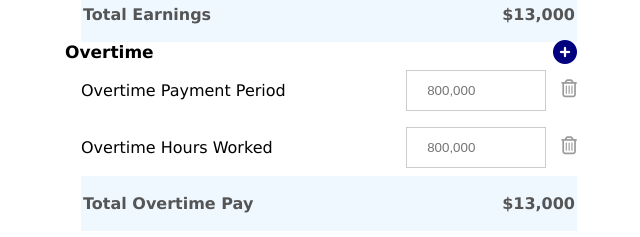
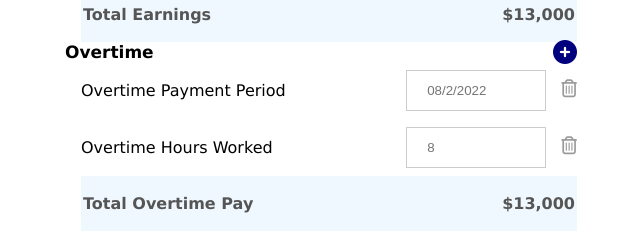
Before and after one commit to maheen-star/pay-form, a plain HTML site: page index.html in a window 1280 px wide. Shown: the part 415-652 px from the top of the page, 319-959 px from the left. Drawn offline with Linux system fonts and the light colour scheme.

Commit message:
Update index.html

```diff
--- a/index.html
+++ b/index.html
@@ -101,11 +101,11 @@
               <p>Overtime Payment Period</p>
               <div class="earnings_item_right">
                 <input
-                  type="number"
+                  type="text"
                   class="amount_input"
                   id="lname"
                   name="lname"
-                  placeholder="800,000"
+                  placeholder="08/2/2022"
                 />
                 <i class="fa-regular fa-trash-can delete_icon"></i>
               </div>
@@ -114,11 +114,11 @@
               <p>Overtime Hours Worked</p>
               <div class="earning_item_right">
                 <input
-                  type="text"
+                  type="number"
                   class="amount_input"
                   id="lname"
                   name="lname"
-                  placeholder="800,000"
+                  placeholder="8"
                 />
                 <i class="fa-regular fa-trash-can delete_icon"></i>
               </div>
```
